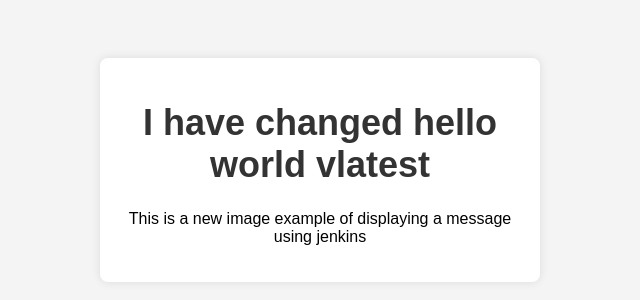
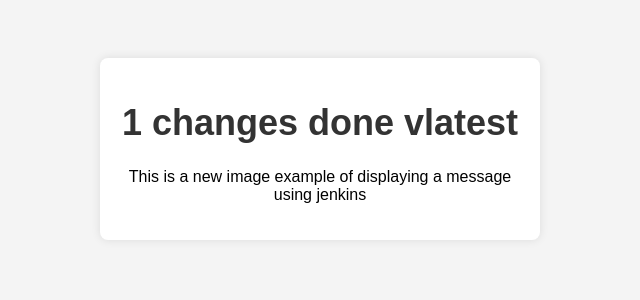
Before and after one commit to Prasanna1020/php-nginx-cicd, a PHP site: page / in a window 1280 px wide. Shown: the top 300 px of the page, without its empty margins (320-960 px from the left). Run offline with PHP 8.4, Linux system fonts and the light colour scheme.

Commit message:
message changed

```diff
--- a/src/Hello.php
+++ b/src/Hello.php
@@ -15,6 +15,6 @@ class Hello implements HelloInterface
 
     public function display(): string
     {
-        return sprintf('I have changed hello world v%s', self::VERSION);
+        return sprintf('1 changes done v%s', self::VERSION);
     }
 }
```
